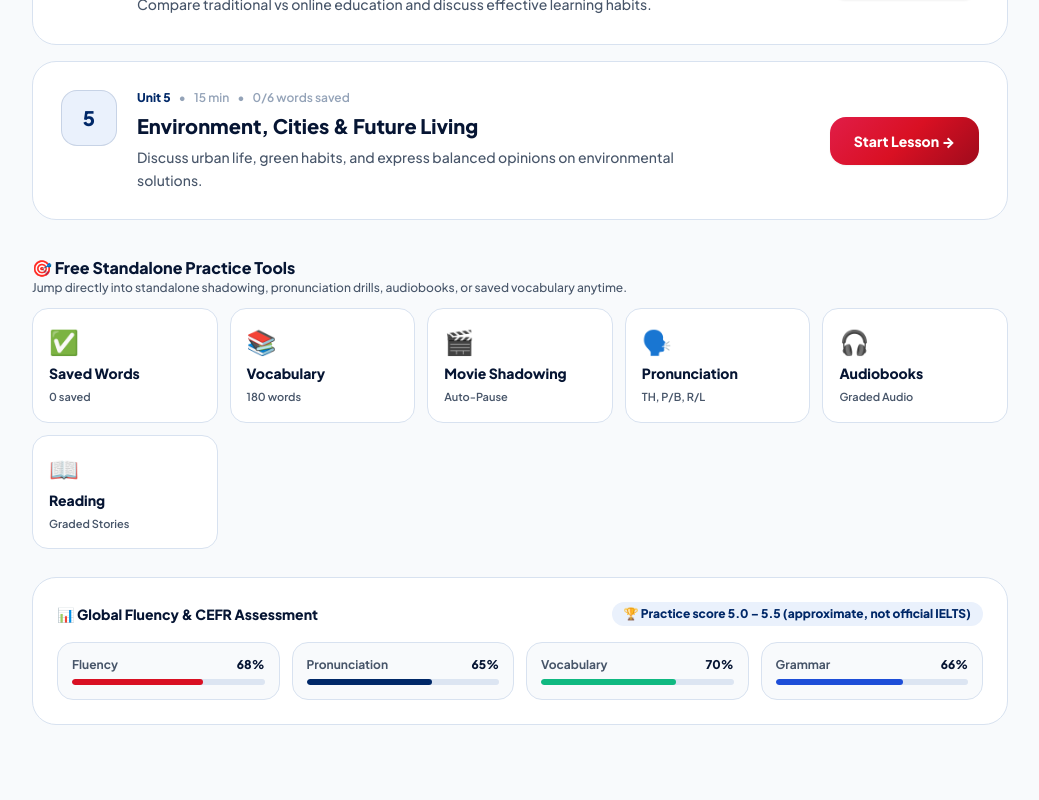
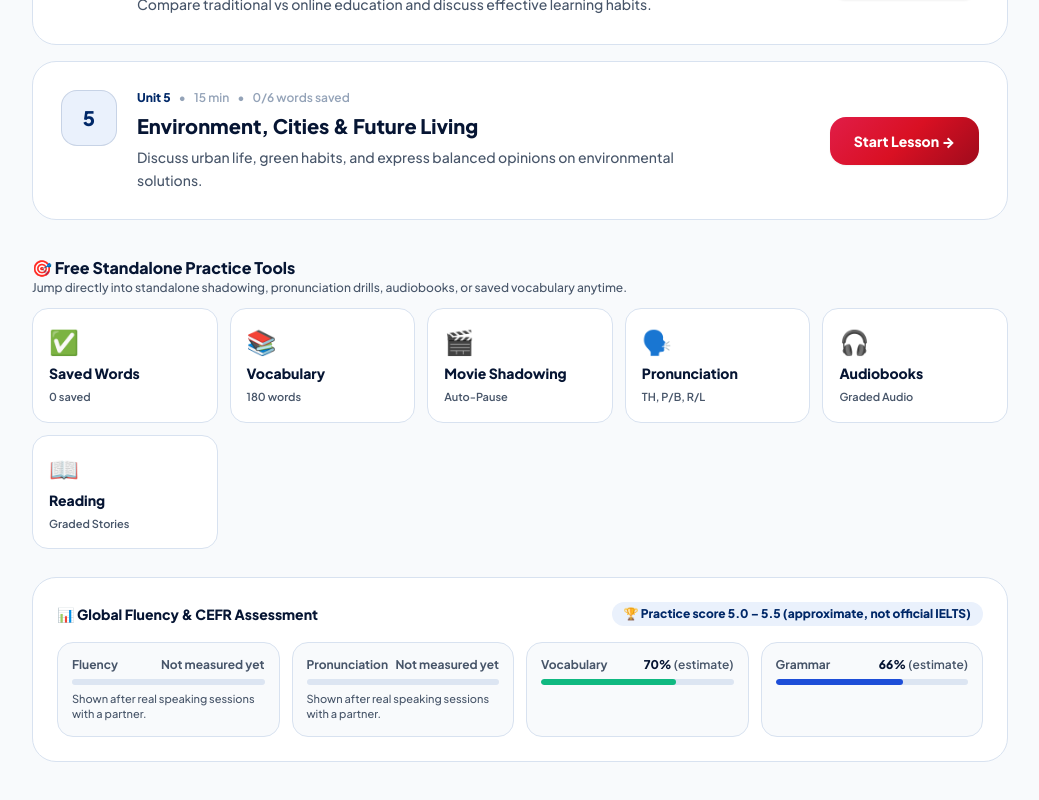
Before and after one commit to dev-omar99/justspeak-frontend, a Next.js app: page /learn in a window 1280 px wide. Shown: the part 1228-2028 px from the top of the page, without its empty margins (240-1279 px from the left). Built offline with nearby package versions, Linux system fonts and the light colour scheme; no server answers.

Commit message:
Learn: Fluency/Pronunciation shown as not measured, other bars labelled estimate

```diff
--- a/app/learn/page.tsx
+++ b/app/learn/page.tsx
@@ -364,19 +364,28 @@ export default function AcademyHubPage() {
             </div>
             <div className="grid grid-cols-2 lg:grid-cols-4 gap-3">
               {[
-                { label: isArabic ? "الطلاقة (Fluency)" : "Fluency", val: progress.scores.fluency, bar: "bg-[#D91023]" },
-                { label: isArabic ? "النطق (Pronunciation)" : "Pronunciation", val: progress.scores.pronunciation, bar: "bg-[#002868]" },
+                { label: isArabic ? "الطلاقة (Fluency)" : "Fluency", val: progress.scores.fluency, bar: "bg-[#D91023]", unmeasured: true },
+                { label: isArabic ? "النطق (Pronunciation)" : "Pronunciation", val: progress.scores.pronunciation, bar: "bg-[#002868]", unmeasured: true },
                 { label: isArabic ? "المفردات (Vocabulary)" : "Vocabulary", val: progress.scores.vocabulary, bar: "bg-[#10B981]" },
                 { label: isArabic ? "القواعد (Grammar)" : "Grammar", val: progress.scores.grammar, bar: "bg-[#1D4ED8]" },
               ].map((s) => (
                 <div key={s.label} className="bg-surface border border-border rounded-2xl p-3.5 flex flex-col gap-1.5">
                   <div className="flex items-center justify-between text-xs font-bold">
                     <span className="text-ink-soft">{s.label}</span>
-                    <span className="text-ink font-black">{s.val}%</span>
+                    {s.unmeasured ? (
+                      <span className="text-ink-soft font-bold">{isArabic ? "غير مقاس بعد" : "Not measured yet"}</span>
+                    ) : (
+                      <span className="text-ink font-black">{s.val}% <span className="font-semibold text-ink-soft">{isArabic ? "(تقدير)" : "(estimate)"}</span></span>
+                    )}
                   </div>
                   <div className="w-full h-1.5 bg-[#DCE5F2] rounded-full overflow-hidden">
-                    <div className={`h-full ${s.bar} rounded-full`} style={{ width: `${s.val}%` }} />
+                    {!s.unmeasured && <div className={`h-full ${s.bar} rounded-full`} style={{ width: `${s.val}%` }} />}
                   </div>
+                  {s.unmeasured && (
+                    <p className="text-[11px] leading-snug text-ink-soft">
+                      {isArabic ? "يظهر بعد جلسات تحدث حقيقية مع شريك." : "Shown after real speaking sessions with a partner."}
+                    </p>
+                  )}
                 </div>
               ))}
             </div>
```
